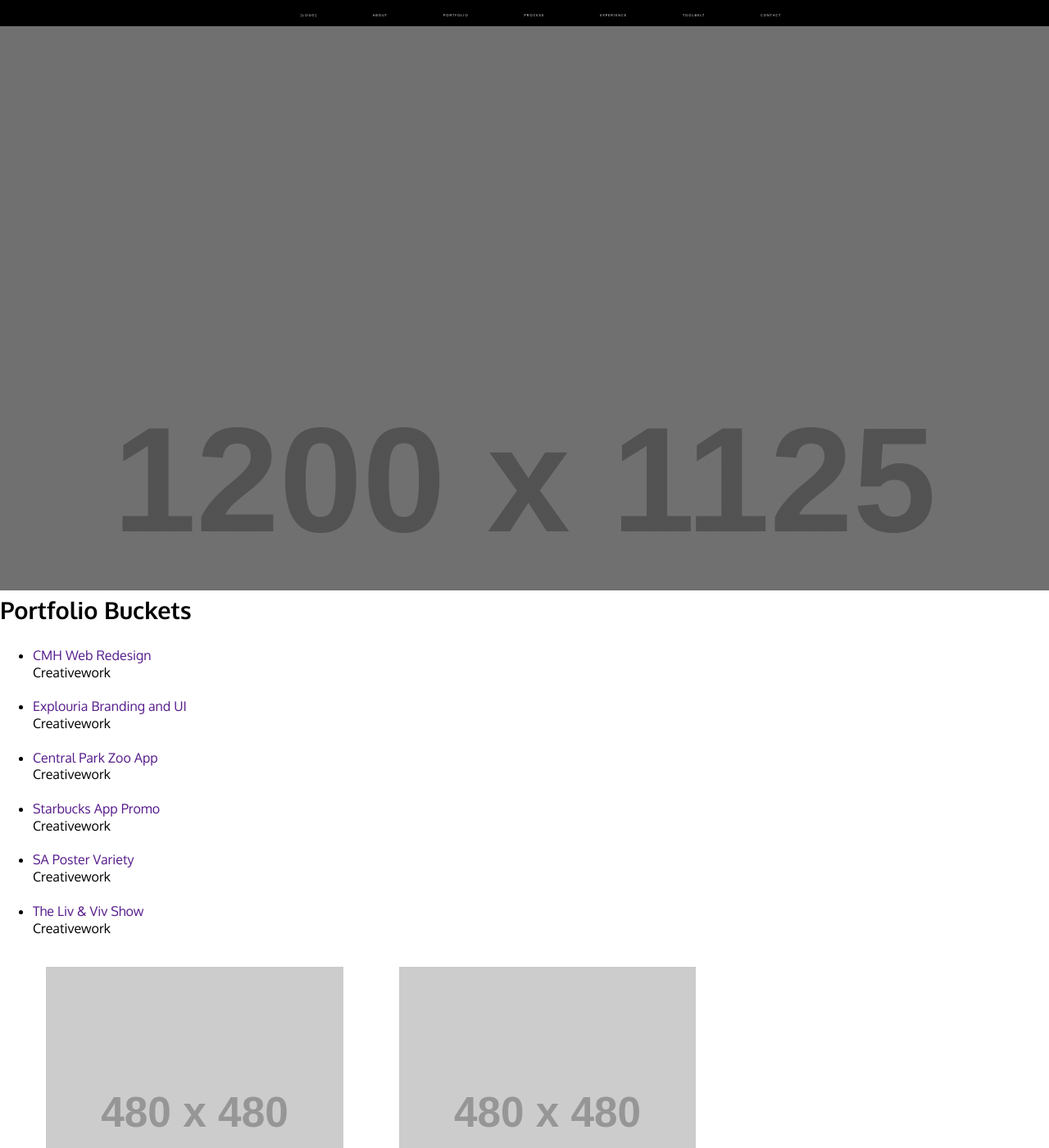
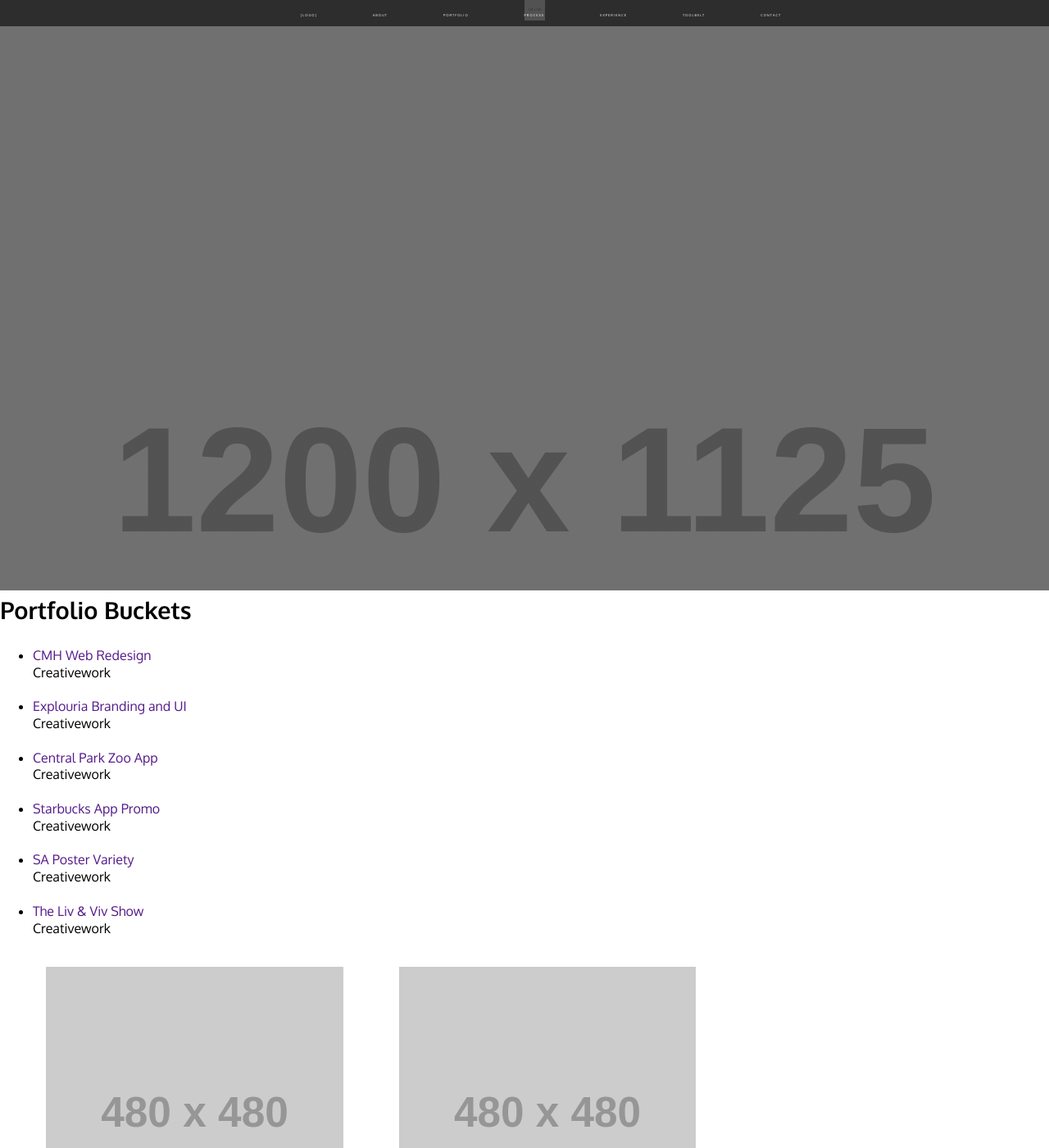
Before and after one commit to vivkay/portfolio-new, a Jekyll site: the page built from bucket.html, in a window 1280 px wide and 1400 px high. Shown: the whole window at 82% size. Built offline with Jekyll 4.4.1, drawn with Linux system fonts in a browser that asks for light colours; Markdown is read by kramdown in place of the engine named in the settings.

Commit message:
makes fixed header transparent

```diff
--- a/css/main.css
+++ b/css/main.css
@@ -601,7 +601,7 @@
         position: fixed;
         z-index: 100;
         top: 0;
-        background-color: black;
+        background-color: rgba(0, 0, 0, 0.6);
         width: 100%;
         padding: 0;
         margin: 0 auto;
```
Also changed, not shown: index.html (+3 -4 lines).
